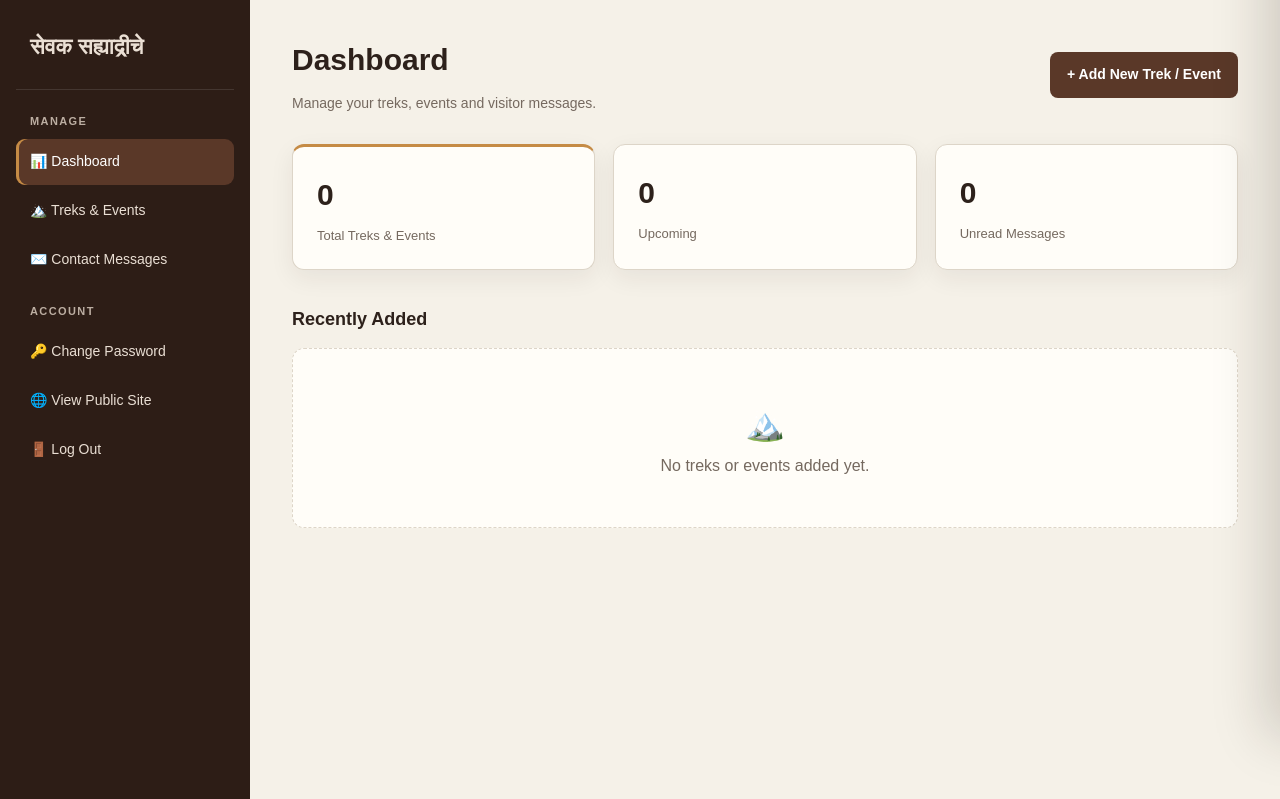
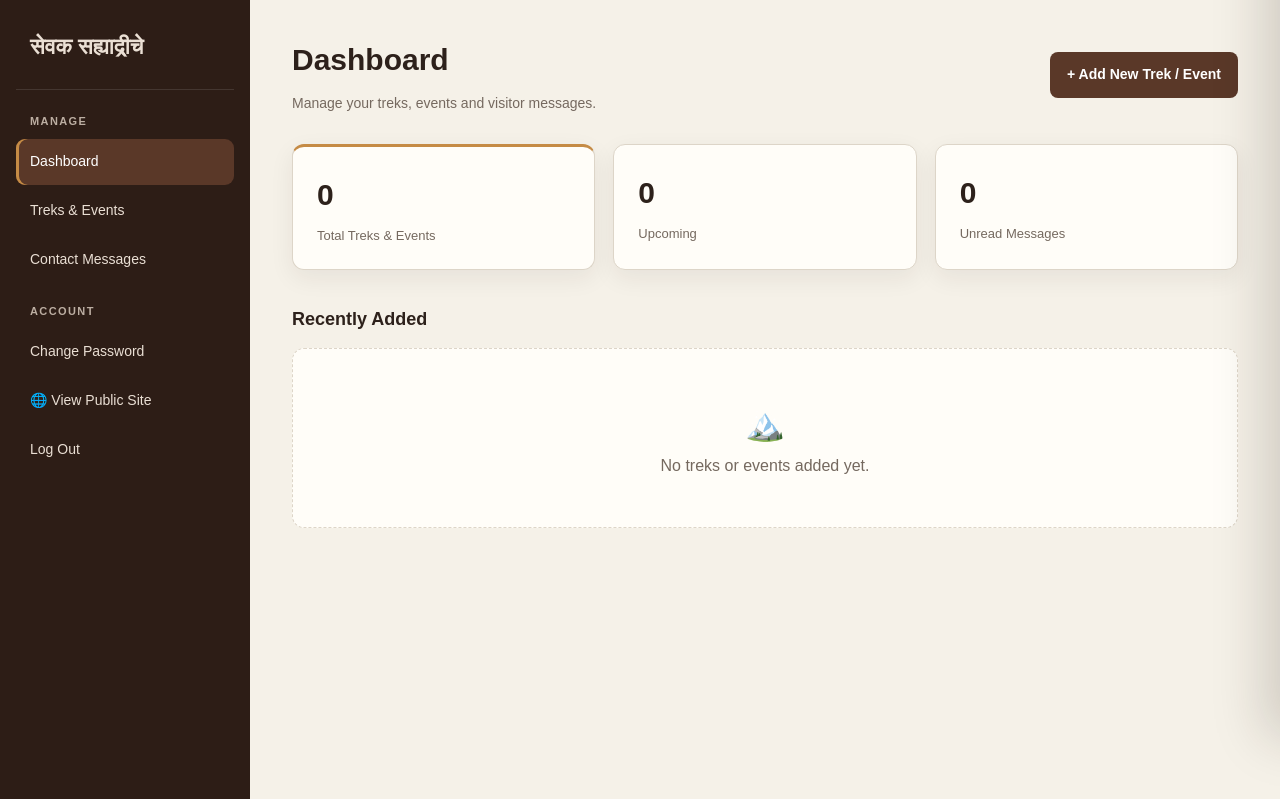
Before and after one commit to AtharvaNarale-code/Sevak-Sahyadriche-Foundation, a Flask app: page /admin in a window 1280 px wide. Shown: the part 63-862 px from the top of the page. Run offline with Flask 3, Linux system fonts and the light colour scheme; the visitor is signed in with stand-in values (Sample User, id 1); parts of the project's set-up code (start-up, migrations or seed data) failed here and were passed over.

```diff
--- a/templates/admin/base_admin.html
+++ b/templates/admin/base_admin.html
@@ -15,11 +15,11 @@
 <div class="admin-shell"><aside class="admin-sidebar">
 <div class="sidebar-brand">सेवक सह्याद्रीचे</div>
 <div class="sidebar-title">Manage</div>
-<a href="{{ url_for('admin_dashboard') }}" class="{{ 'active' if request.endpoint=='admin_dashboard' }}">📊 Dashboard</a>
-<a href="{{ url_for('admin_treks') }}" class="{{ 'active' if request.endpoint in ['admin_treks','admin_trek_new','admin_trek_edit'] }}">🏔️ Treks &amp; Events</a>
-<a href="{{ url_for('admin_messages') }}" class="{{ 'active' if request.endpoint=='admin_messages' }}">✉️ Contact Messages</a>
+<a href="{{ url_for('admin_dashboard') }}" class="{{ 'active' if request.endpoint=='admin_dashboard' }}">Dashboard</a>
+<a href="{{ url_for('admin_treks') }}" class="{{ 'active' if request.endpoint in ['admin_treks','admin_trek_new','admin_trek_edit'] }}"> Treks &amp; Events</a>
+<a href="{{ url_for('admin_messages') }}" class="{{ 'active' if request.endpoint=='admin_messages' }}">Contact Messages</a>
 <div class="sidebar-title">Account</div>
-<a href="{{ url_for('admin_change_password') }}" class="{{ 'active' if request.endpoint=='admin_change_password' }}">🔑 Change Password</a>
-<a href="{{ url_for('home') }}">🌐 View Public Site</a><a href="{{ url_for('admin_logout') }}">🚪 Log Out</a>
+<a href="{{ url_for('admin_change_password') }}" class="{{ 'active' if request.endpoint=='admin_change_password' }}">Change Password</a>
+<a href="{{ url_for('home') }}">🌐 View Public Site</a><a href="{{ url_for('admin_logout') }}">Log Out</a>
 </aside><main class="admin-content">{% block admin_content %}{% endblock %}</main></div>
 {% endblock %}
```
